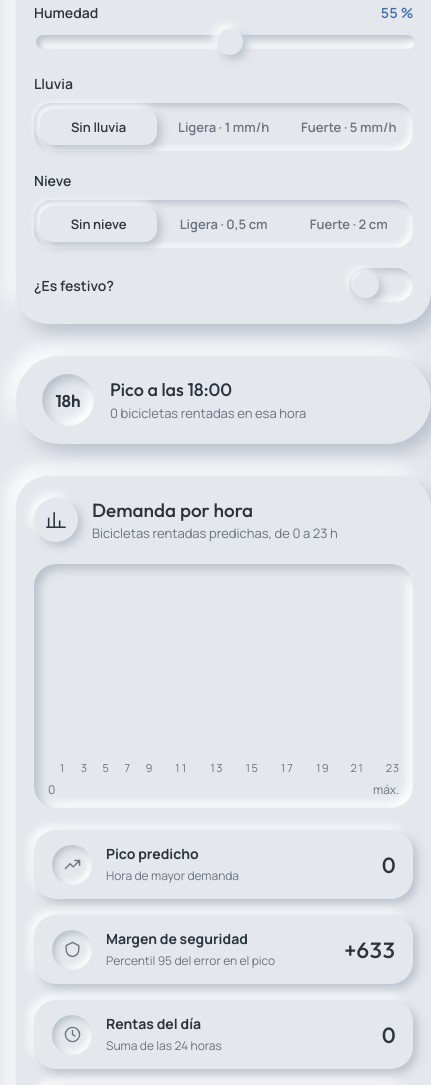
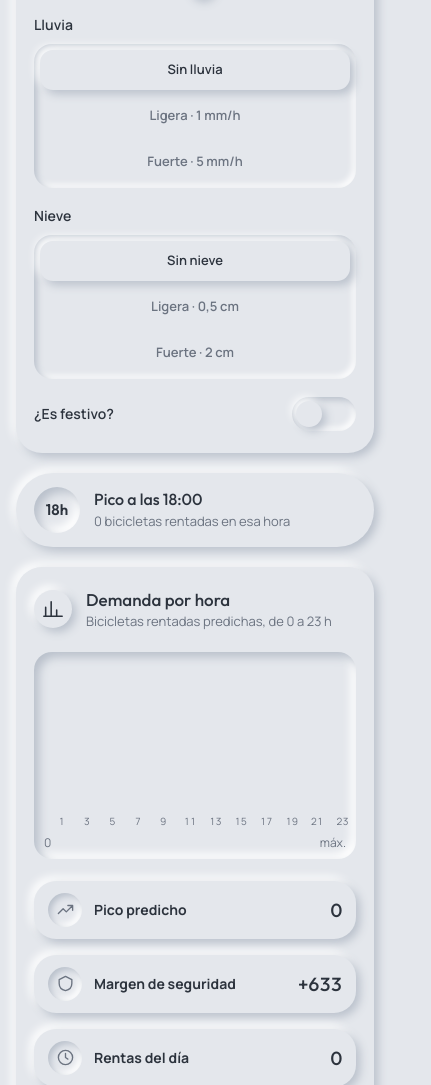
Before and after one commit to juanes4/Bike-Demand-Predictor, a plain HTML site: page app/index.html in a window 390 px wide. Shown: the part 915-2000 px from the top of the page, 431 px wide, since content can reach past the window. Drawn offline with Linux system fonts and the light colour scheme; no server answers.

Commit message:
Página responsive: ajustes para tablet y móvil

```diff
--- a/app/index.html
+++ b/app/index.html
@@ -32,8 +32,8 @@ h1 { font-family: var(--display); font-weight: 600; font-size: clamp(34px, 6vw,
 h1 .outline { color: transparent; -webkit-text-stroke: 1.6px var(--ink); font-weight: 500; }
 .sub { text-align: center; color: var(--muted); margin: 10px 0 0; font-size: 15px; }
 
-.grid { display: grid; grid-template-columns: 1.05fr 1fr; gap: 32px; align-items: start; }
-.col { display: flex; flex-direction: column; gap: 32px; }
+.grid { display: grid; grid-template-columns: minmax(0, 1.05fr) minmax(0, 1fr); gap: 32px; align-items: start; }
+.col { display: flex; flex-direction: column; gap: 32px; min-width: 0; }
 .card { background: var(--surface); border-radius: 32px; box-shadow: var(--raised); padding: 26px 28px; }
 .card-head { display: flex; align-items: center; gap: 14px; }
 .card-head .ico { width: 44px; height: 44px; border-radius: 50%; box-shadow: var(--raised-sm); display: grid; place-items: center; flex: none; }
@@ -66,11 +66,12 @@ input[type=date] { font-family: var(--body); font-size: 15px; font-weight: 600;
 input[type=date]:focus-visible { outline: 3px solid var(--accent); outline-offset: 2px; }
 
 .seg { display: flex; gap: 8px; padding: 6px; border-radius: 18px; box-shadow: var(--inset-sm); }
-.seg button { flex: 1; font-family: var(--body); font-size: 13px; font-weight: 600; color: var(--muted); background: transparent; border: none; border-radius: 13px; padding: 9px 6px; cursor: pointer; }
+.seg button { flex: 1 1 0; min-width: 0; min-height: 40px; font-family: var(--body); font-size: 13px; font-weight: 600; line-height: 1.25; color: var(--muted); background: transparent; border: none; border-radius: 13px; padding: 9px 6px; cursor: pointer; }
 .seg button[aria-pressed="true"] { color: var(--ink); background: var(--surface); box-shadow: var(--raised-sm); }
 .seg button:focus-visible { outline: 3px solid var(--accent); outline-offset: 1px; }
 
-.switch-row { display: flex; align-items: center; justify-content: space-between; }
+.switch-row { display: flex; align-items: center; justify-content: space-between; gap: 12px; }
+.switch-row .switch { flex: none; }
 .switch { width: 64px; height: 34px; border-radius: 999px; border: none; background: var(--surface); box-shadow: var(--inset-sm); position: relative; cursor: pointer; padding: 0; }
 .switch::after { content: ""; position: absolute; top: 4px; left: 4px; width: 26px; height: 26px; border-radius: 50%; background: var(--surface); box-shadow: var(--raised-sm); transition: left .2s; }
 .switch[aria-checked="true"]::after { left: 34px; background: var(--accent); }
@@ -83,26 +84,61 @@ input[type=date]:focus-visible { outline: 3px solid var(--accent); outline-offse
 .pill span { color: var(--muted); font-size: 13px; }
 
 .bars { margin-top: 22px; border-radius: 22px; box-shadow: var(--inset); padding: 18px 14px 10px; }
-.bars-plot { display: grid; grid-template-columns: repeat(24, 1fr); gap: 4px; align-items: end; height: 170px; }
+.bars-plot { display: grid; grid-template-columns: repeat(24, minmax(0, 1fr)); gap: 4px; align-items: end; height: 170px; }
 .bar { border-radius: 6px 6px 3px 3px; background: linear-gradient(180deg, #9FB4CF, #7C93B3); min-height: 3px; }
 .bar.peak { background: linear-gradient(180deg, #5F8BC8, var(--accent)); }
-.bars-axis { display: grid; grid-template-columns: repeat(24, 1fr); gap: 4px; margin-top: 8px; font-size: 11px; color: var(--muted); text-align: center; font-variant-numeric: tabular-nums; }
+.bars-axis { display: grid; grid-template-columns: repeat(24, minmax(0, 1fr)); gap: 4px; margin-top: 8px; font-size: 11px; color: var(--muted); text-align: center; font-variant-numeric: tabular-nums; }
 .bars-cap { display: flex; justify-content: space-between; font-size: 12px; color: var(--muted); margin-top: 6px; }
 
 .list { display: flex; flex-direction: column; gap: 16px; margin-top: 22px; }
 .item { border-radius: 22px; box-shadow: var(--raised-sm); padding: 14px 18px; display: flex; align-items: center; gap: 14px; }
 .item .ico { width: 40px; height: 40px; border-radius: 50%; box-shadow: var(--inset-sm); display: grid; place-items: center; flex: none; }
 .item .ico svg { width: 19px; height: 19px; stroke: var(--muted); fill: none; stroke-width: 1.7; stroke-linecap: round; stroke-linejoin: round; }
-.item .txt { flex: 1; }
+.item .txt { flex: 1; min-width: 0; }
 .item .txt b { display: block; font-size: 14px; }
 .item .txt small { color: var(--muted); font-size: 12px; }
 .item .num { font-family: var(--display); font-size: 22px; font-weight: 500; font-variant-numeric: tabular-nums; white-space: nowrap; }
 
-.err { color: #A33A2B; }
+.err { color: #A33A2B; overflow-wrap: anywhere; }
 .foot { color: var(--muted); font-size: 12.5px; line-height: 1.6; text-align: center; max-width: 760px; margin: 0 auto; }
 
-@media (max-width: 820px) { .grid { grid-template-columns: 1fr; } }
-@media (max-width: 420px) { body { padding: 28px 16px 40px; } .card { padding: 22px 18px; } .row2 { grid-template-columns: 1fr; } .bars-axis span:nth-child(odd) { visibility: hidden; } }
+/* ---------- Responsive ---------- */
+/* Tablet: una sola columna centrada */
+@media (max-width: 860px) {
+  body { padding: 32px 20px 48px; }
+  .wrap { gap: 28px; max-width: 620px; }
+  .grid, .col { gap: 24px; }
+  .grid { grid-template-columns: minmax(0, 1fr); }
+}
+/* Móvil */
+@media (max-width: 600px) {
+  body { padding: 24px 16px 40px; }
+  .wrap { gap: 24px; }
+  .grid, .col { gap: 20px; }
+  .sub { font-size: 14px; }
+  .card { padding: 22px 18px; border-radius: 26px; box-shadow: var(--raised-sm); }
+  .pill { padding: 14px 18px; gap: 14px; box-shadow: var(--raised-sm); }
+  .pill .dot { width: 46px; height: 46px; font-size: 15px; }
+  .pill strong { font-size: 16px; }
+  .controls { gap: 18px; }
+  .bars { padding: 14px 10px 8px; border-radius: 18px; }
+  .bars-plot { height: 140px; gap: 3px; }
+  .bars-axis { gap: 3px; font-size: 10px; }
+  .bars-axis span:nth-child(odd) { visibility: hidden; }
+  .item { padding: 12px 14px; gap: 12px; }
+  .item .num { font-size: 19px; }
+  input[type=date] { min-height: 44px; font-size: 16px; } /* 16px evita el zoom automático en iOS */
+}
+/* Móvil estrecho */
+@media (max-width: 420px) {
+  .row2 { grid-template-columns: 1fr; }
+  .seg { flex-direction: column; gap: 6px; }
+  .seg button { flex: none; }
+  .card-head .ico { width: 38px; height: 38px; }
+  .card-title { font-size: 17px; }
+  .item .ico { width: 34px; height: 34px; }
+  .item .txt small { display: none; }
+}
 @media (prefers-reduced-motion: reduce) { .switch::after { transition: none; } }
 </style>
 </head>
```
